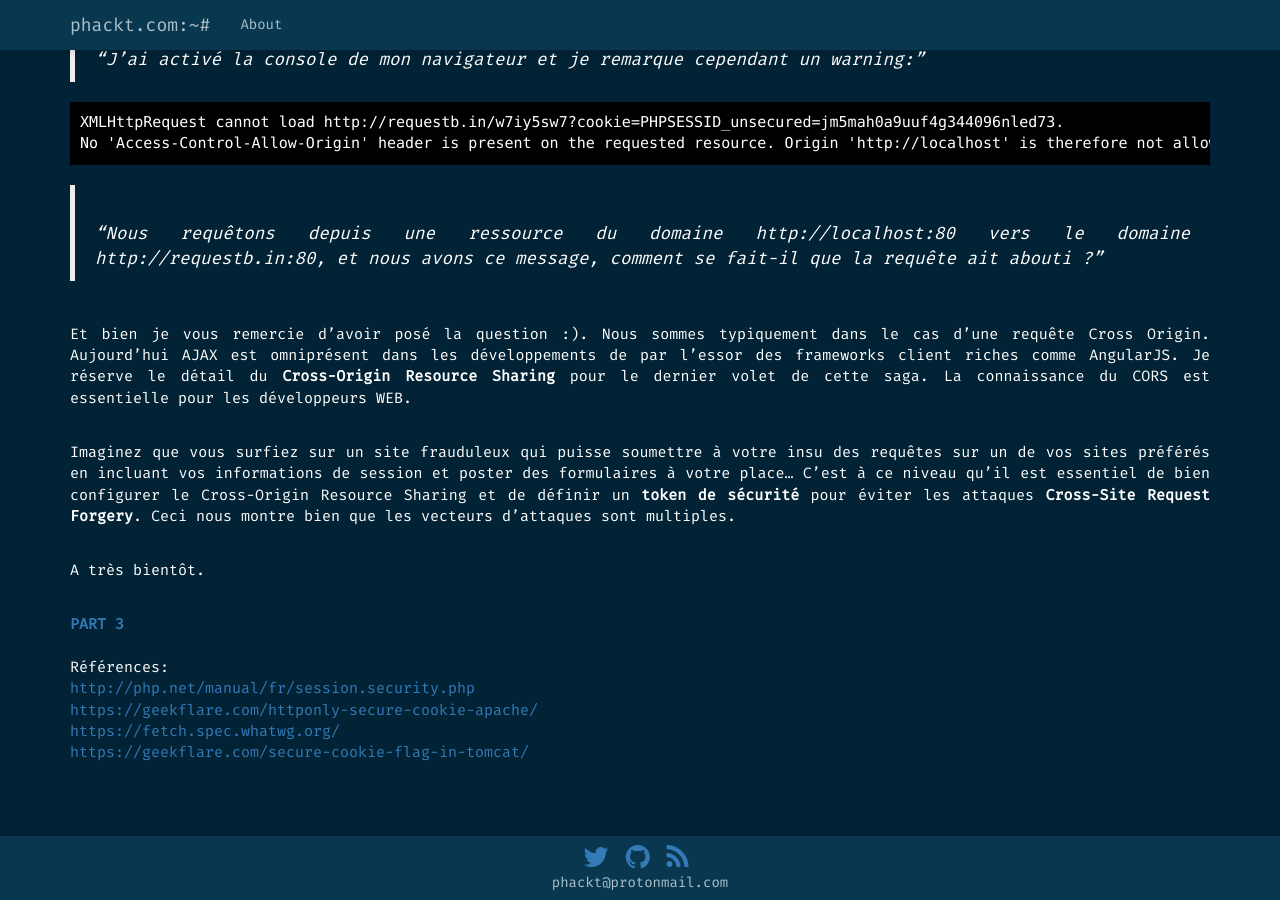
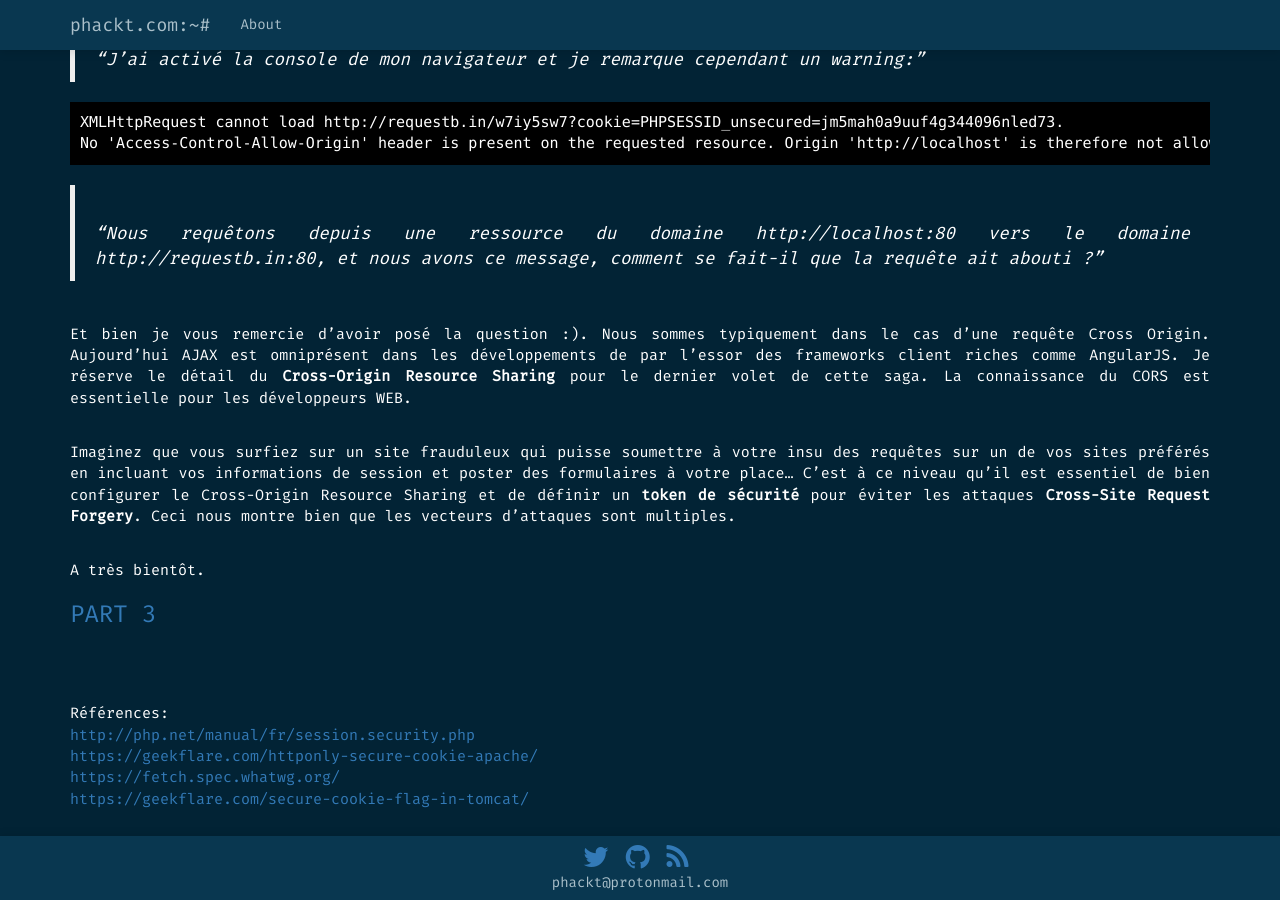
Before and after one commit to phackt/phackt.github.io, a Jekyll site: the page built from _posts/2016-08-15-xss-cors-csrf-partie-2-xss-cookies-session.markdown, in a window 1280 px wide and 900 px high, scrolled down 4055 px. Built offline with Jekyll 4.4.1, drawn with Linux system fonts in a browser that asks for light colours; nearby versions of some CDN libraries; some web fonts are replaced; comment, search, counter and statistics services are not loaded.

```diff
--- a/_posts/2016-08-15-xss-cors-csrf-partie-2-xss-cookies-session.markdown
+++ b/_posts/2016-08-15-xss-cors-csrf-partie-2-xss-cookies-session.markdown
@@ -136,7 +136,7 @@ Imaginez que vous surfiez sur un site frauduleux qui puisse soumettre à votre i
 
 A très bientôt.
 
-**[PART 3](https://phackt.com/xss-cors-csrf-partie-3-cors-csrf)**
+### [PART 3](https://phackt.com/xss-cors-csrf-partie-3-cors-csrf)
 <br />
 <br />
 Références:
```
